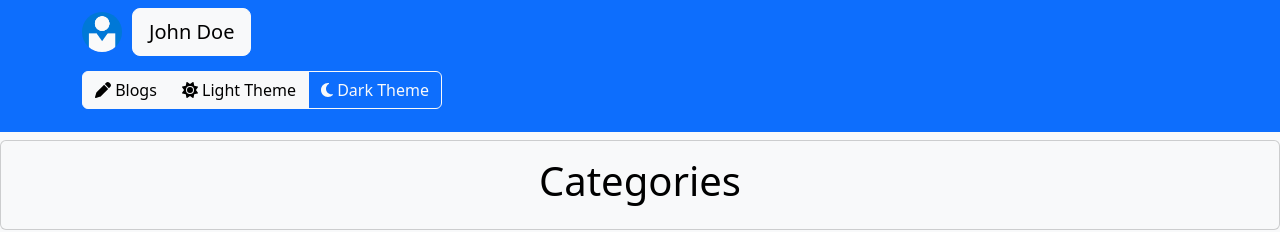
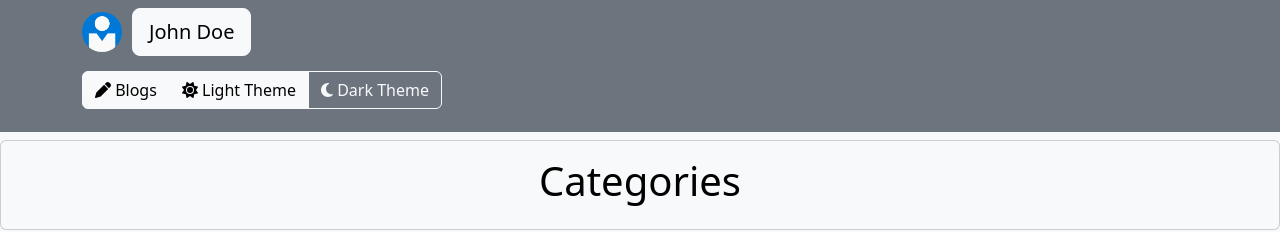
Before and after one commit to barunespadhy/Rangolio, a React (Vite) app in the folder frontend/: page /categories in a window 1280 px wide. Shown: the top 232 px of the page. Built offline with nearby package versions, Linux system fonts and the light colour scheme.

Commit message:
Added css changes, .gitignore and removed redundant files

```diff
--- a/frontend/public/data/shared/theme-config.json
+++ b/frontend/public/data/shared/theme-config.json
@@ -10,13 +10,11 @@
         "navBar": {
             "navBarTheme": "navbar-dark",
             "background": "bg-secondary",
-            "buttonColor": "light",
-            "shadow": "-webkit-box-shadow: 1px 28px 20px -22px rgba(0,0,0,0.75); -moz-box-shadow: 1px 28px 20px -22px rgba(0,0,0,0.75); box-shadow: 1px 28px 20px -22px rgba(0,0,0,0.75);"
+            "buttonColor": "light"
         },
         "footer": {
             "background": "bg-secondary",
-            "text": "bg-white",
-            "shadow": "1px -29px 20px -22px rgba(0,0,0,0.75)"
+            "text": "bg-white"
         }
     },
     "lightTheme":{
@@ -29,14 +27,12 @@
         "categoryNavigator": "dark",
         "navBar": {
             "navBarTheme": "navbar-light",
-            "background": "bg-primary",
-            "buttonColor": "light",
-            "shadow": "-webkit-box-shadow: 1px 28px 20px -22px rgba(0,0,0,0.75); -moz-box-shadow: 1px 28px 20px -22px rgba(0,0,0,0.75); box-shadow: 1px 28px 20px -22px rgba(0,0,0,0.75);"
+            "background": "bg-secondary",
+            "buttonColor": "light"
         },
         "footer": {
-            "background": "bg-primary",
-            "text": "bg-white",
-            "shadow": "1px -29px 20px -22px rgba(0,0,0,0.75)"
+            "background": "bg-secondary",
+            "text": "bg-white"
         }
     }
 }
--- a/frontend/src/components/elements/toggle-button.jsx
+++ /dev/null
@@ -1,14 +0,0 @@
-import React from "react";
-function ToggleButton(props){
-    return (
-        <>
-          <label className="custom-toggle" onClick={props.themeSwitcher}>
-            <input type="checkbox" id={props.Id} onChange={props.ThemeSwitcher}/>
-            <span className="custom-toggle-slider rounded-circle" />
-          </label>
-          <span className="clearfix" />
-        </>
-      );
-}
-
-export default ToggleButton;
--- a/frontend/src/components/views/blog-list.jsx
+++ b/frontend/src/components/views/blog-list.jsx
@@ -53,7 +53,7 @@ function BlogList(props) {
       <Container fluid className={`p-0 ${ThemeConfig[GlobalTheme].background}`}>
       <CategoryBar currentPage={categoryID} GlobalTheme={GlobalTheme} ThemeConfig={ThemeConfig}/>
         <Row className="justify-content-center align-items-center">
-          <Col className="d-flex flex-column align-items-center min-vh-100">
+          <Col className="d-flex flex-column align-items-center min-vh-83">
             <div className="w-100">
             <Card className={`my-2 ${ThemeConfig[GlobalTheme].background}`} style={{"width": "100%"}}>
               <CardBody>
--- a/frontend/src/components/views/blog.jsx
+++ b/frontend/src/components/views/blog.jsx
@@ -24,7 +24,7 @@ function Blog(props) {
 
   if (GlobalTheme && ThemeConfig) {
   return (
-    <Container fluid className={`min-vh-100 ${ThemeConfig[GlobalTheme].background}`}>
+    <Container fluid className={`min-vh-83 ${ThemeConfig[GlobalTheme].background}`}>
     <CategoryBar currentPage={blogData.parentCategory} GlobalTheme={GlobalTheme} ThemeConfig={ThemeConfig}/>
       <Row className="mb-4">
         <Col className="p-0">
--- a/frontend/src/components/views/category-list.jsx
+++ b/frontend/src/components/views/category-list.jsx
@@ -35,7 +35,7 @@ function Blogs(props) {
     return (
       <Container fluid className={`p-0 ${ThemeConfig[GlobalTheme].background}`}>
         <Row className="justify-content-center align-items-center">
-          <Col className="d-flex flex-column align-items-center min-vh-100">
+          <Col className="d-flex flex-column align-items-center min-vh-83">
             {/* Top Section - Categories */}
             <div className="w-100">
             <Card className={`my-2 ${ThemeConfig[GlobalTheme].background}`} style={{"width": "100%"}}>
@@ -51,6 +51,7 @@ function Blogs(props) {
               {categoryMetadata.length > 0 ?
                 categoryMetadata.map((item, index) => (
                   <CardListViewer
+                    key={item.id}
                     totalItems={categoryMetadata.length}
                     cardType={"longCard"}
                     resourceType={"categories"}
--- a/frontend/src/components/views/home.jsx
+++ b/frontend/src/components/views/home.jsx
@@ -8,7 +8,7 @@ function HomePage(props) {
   if (GlobalTheme && ThemeConfig)
   return (
     <Container fluid className={`p-0 ${ThemeConfig[GlobalTheme].background}`}>
-      <div className="d-flex flex-column justify-content-center align-items-center vh-100">
+      <div className="d-flex flex-column justify-content-center align-items-center min-vh-83">
       {UserData.profilePhoto !== "" ? <img style={{ width: '180px', height: '180px', objectFit: 'cover' }} className="rounded-circle" src={MediaService.getMedia(UserData.profilePhoto)} /> : ""}
         <h3 className={`${ThemeConfig[GlobalTheme].textColor}`}>
           <center>
```
Also changed, not shown: 1 other file (tests, documents, lock files or other folders).
